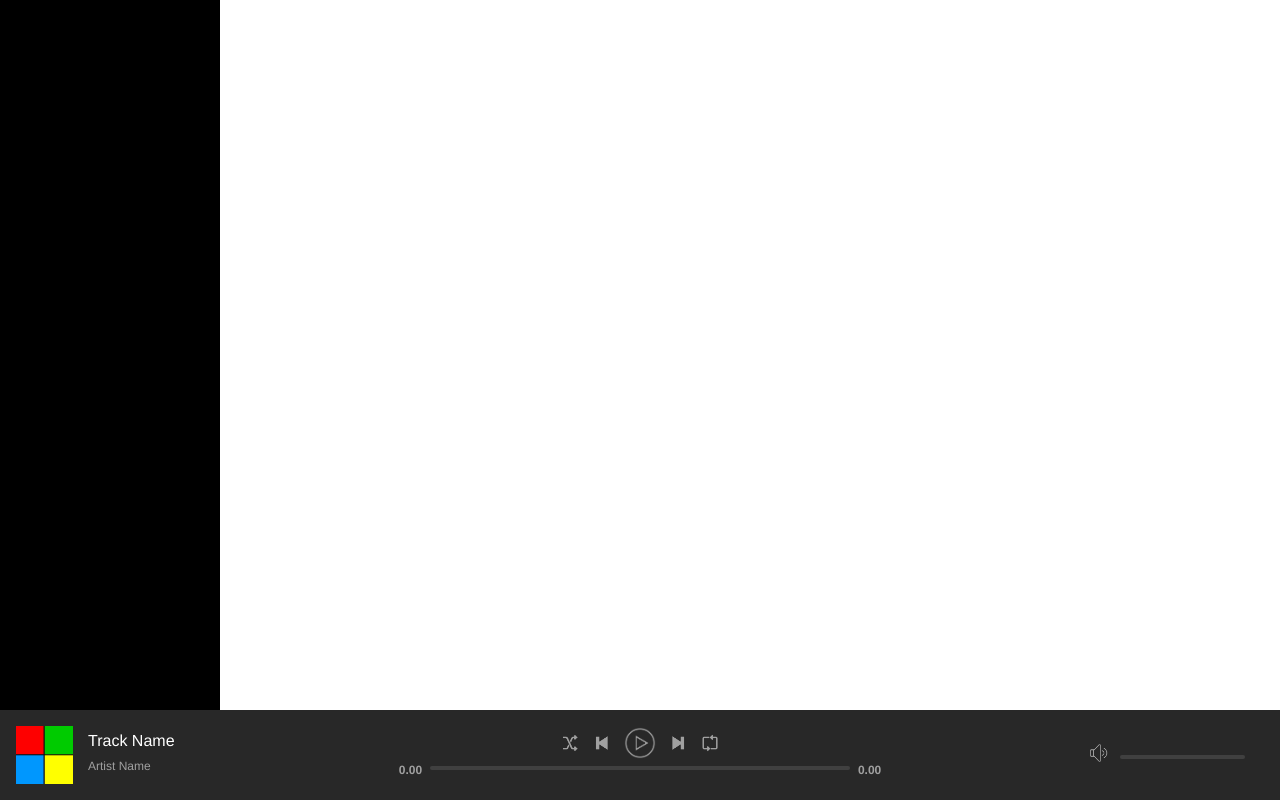
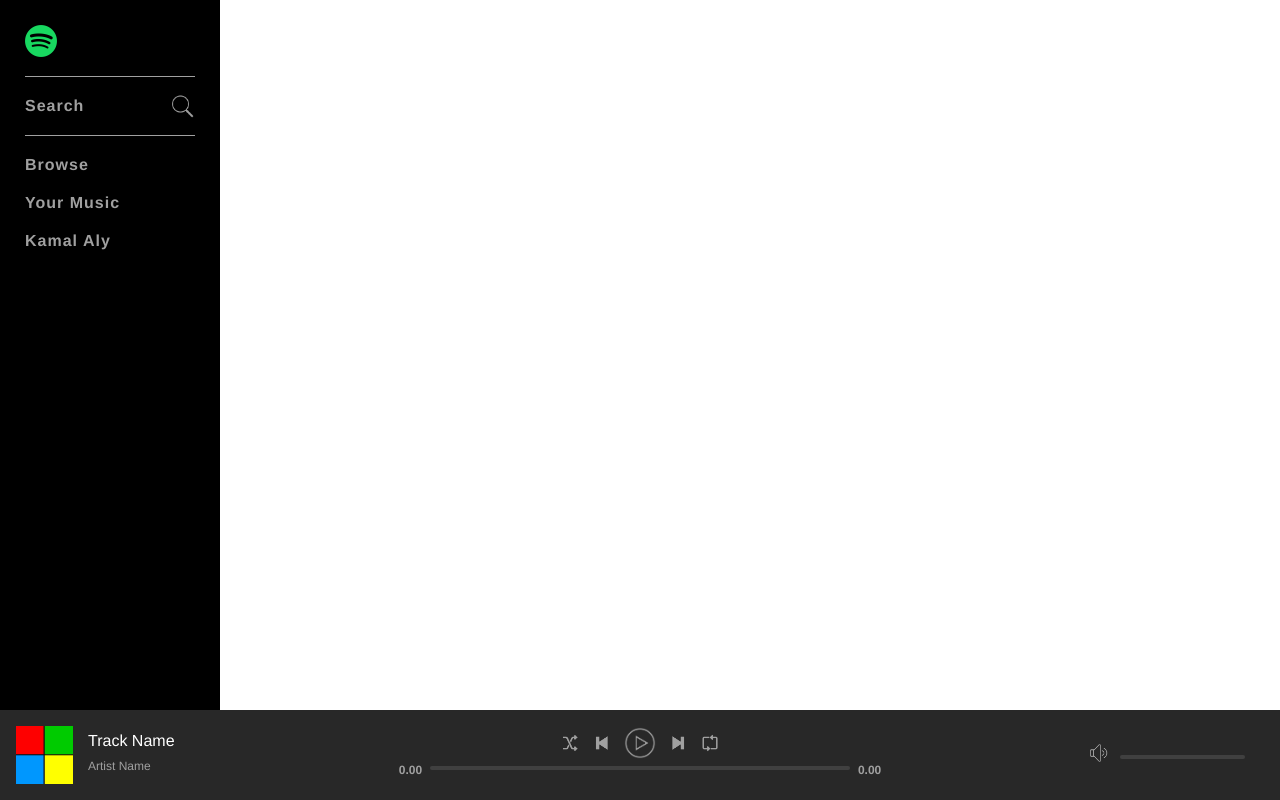
Before and after one commit to KamalAlyKamal/spotify-clone, a PHP site: page / in a window 1280 px wide. Run offline with PHP 8.4, Linux system fonts and the light colour scheme; the visitor is signed in with stand-in values (Sample User, id 1).

Commit message:
Add nav items with styles

```diff
--- a/assets/css/style.css
+++ b/assets/css/style.css
@@ -183,4 +183,58 @@ body {
     top: 0;
     left: 0;
 }
+
+.navBar {
+    padding: 25px;
+    display: flex;
+    flex-direction: column;
+    -ms-flex-direction: column;
+}
+
+.logo {
+    margin-bottom: 15px;
+}
+
+.logo img {
+    width: 32px;
+}
+
+.navBar .group {
+    border-top: 1px solid #a0a0a0;
+    padding: 10px 0;
+}
+
+.navItem {
+    padding: 10px 0;
+    font-size: 16px;
+    font-weight: 700;
+    display: block;
+    letter-spacing: 1px;
+    position: relative;
+}
+
+#navItemSearch {
+    cursor: pointer;
+}
+
+#navItemSearch:hover .navItemLink {
+    color: #fff;
+}
+
+.navItemLink {
+    color: #a0a0a0;
+    text-decoration: none;
+    transition: all .2s;
+}
+
+.navItemLink:hover {
+    color: #fff;
+}
+
+.navItemLink .icon {
+    position: absolute;
+    right: 0;
+    top: 7px;
+    width: 25px;
+}
 /***************************** TOP CONTAINER END *****************************/
--- a/index.php
+++ b/index.php
@@ -25,7 +25,31 @@
     <div id="mainContainer">
         <div id="topContainer">
             <div id="navBarContainer">
+                <nav class="navBar">
+                    <a href="index.php" class="logo">
+                        <img src="assets/images/Icons/logo.png" alt="Logo">
+                    </a>
 
+                    <div class="group">
+                        <div class="navItem" id="navItemSearch">
+                            <a href="search.php" class="navItemLink">Search<img src="assets/images/Icons/search.png" alt="Search" class="icon"></a>
+                        </div>
+                    </div>
+
+                    <div class="group">
+                        <div class="navItem">
+                            <a href="browse.php" class="navItemLink">Browse</a>
+                        </div>
+
+                        <div class="navItem">
+                            <a href="yourMusic.php" class="navItemLink">Your Music</a>
+                        </div>
+
+                        <div class="navItem">
+                            <a href="profile.php" class="navItemLink">Kamal Aly</a>
+                        </div>
+                    </div>
+                </nav>
             </div>
         </div>
 
```
Also changed, not shown: assets/images/Icons/logo.png (added).
